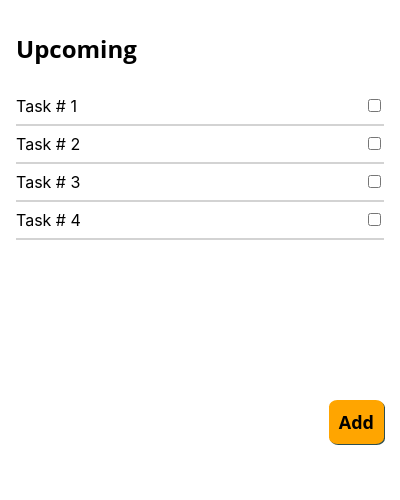
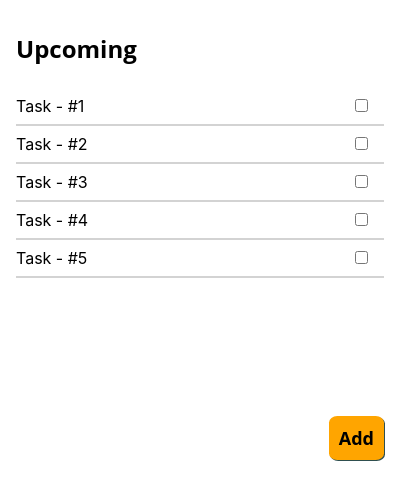
Before and after one commit to rodrigorar/lotic, an Electron app: page tasks-desktop/src/home/home.html in a window 400 px wide. Drawn offline with Linux system fonts and the light colour scheme.

Commit message:
Tasks-Desktop: base structure and design

```diff
--- a/tasks-desktop/src/home/home.html
+++ b/tasks-desktop/src/home/home.html
@@ -4,37 +4,24 @@
     <meta charset="UTF-8" />
     <title>Tasks</title>
     <link rel="stylesheet" href="../style.css" />
-    <script src="./home.js"></script>
+    <script defer src="./home.js"></script>
   </head>
   <body>
     <div class="top-container">
       <h1 class="title app-font">Upcoming</h1>
     </div>
-    <div class="container">
-      <div id="task-1">
-        <span>Task # 1</span>
-        <input style="float: right;" type="checkbox">
-        <hr class="separator">
-      </div>
-      <div id="task-2">
-        <span>Task # 2</span>
-        <input style="float: right;" type="checkbox">
-        <hr class="separator">
-      </div>
-      <div id="task-3">
-        <span>Task # 3</span>
-        <input style="float: right;" type="checkbox">
-        <hr class="separator">
-      </div>
-      <div id="task-4">
-        <span>Task # 4</span>
-        <input style="float: right;" type="checkbox">
-        <hr class="separator">
-      </div>
+    <div id="tasks-container" class="container">
+      <!-- Task Entry Div Structure
+        <div id="task-1">
+          <span>Task # 1</span>
+          <input id='task-1-completed' class="task-checkbox" type="checkbox">
+          <hr class="separator">
+        </div>
+      -->
     </div>
     <div class="bottom-container">
       <div class="button-container">
-        <button class="button app-font">Add</button>
+        <button id="add-task-button" class="button app-font">Add</button>
       </div>
     </div>
   </body>
--- a/tasks-desktop/src/home/home.js
+++ b/tasks-desktop/src/home/home.js
@@ -0,0 +1,35 @@
+const taskContainer = document.querySelector("#tasks-container");
+const addTaskButton = document.querySelector("#add-task-button");
+
+function createTaskDOM(id, contents) {
+    const containerDiv = document.createElement('div');
+    containerDiv.id = 'task-' + id;
+
+    const span = document.createElement('span');
+    span.innerText = contents;
+
+    const input = document.createElement('input');
+    input.type = 'checkbox';
+    input.classList.add("task-checkbox");
+
+    const separator = document.createElement('hr');
+    separator.classList.add("separator");
+
+    containerDiv.appendChild(span);
+    containerDiv.appendChild(input);
+    containerDiv.appendChild(separator);
+
+    return containerDiv;
+}
+
+let id = 1;
+addTaskButton.addEventListener('click', () => {
+    taskContainer.appendChild(createTaskDOM(id, 'Task - #' + id));
+    id++;
+});
+
+// Create dummy data in the UI
+while (id < 6) {
+    taskContainer.appendChild(createTaskDOM(id, 'Task - #' + id));
+    id++;
+}
--- a/tasks-desktop/src/style.css
+++ b/tasks-desktop/src/style.css
@@ -45,13 +45,15 @@ body {
   display: block;
   width: 23rem;
   height: 19rem;
+  margin-bottom: 1rem;
+  overflow-y: auto;
 }
 
 .bottom-container {
   bottom: 0;
   left: 0;
   width: 23rem;
-  height: 4rem;
+  height: 2rem;
 }
 
 .button-container {
@@ -65,3 +67,8 @@ body {
   color: lightgray;
   background-color: lightgray
 }
+
+.task-checkbox {
+  float: right;
+  margin-right: 1rem;
+}
```
